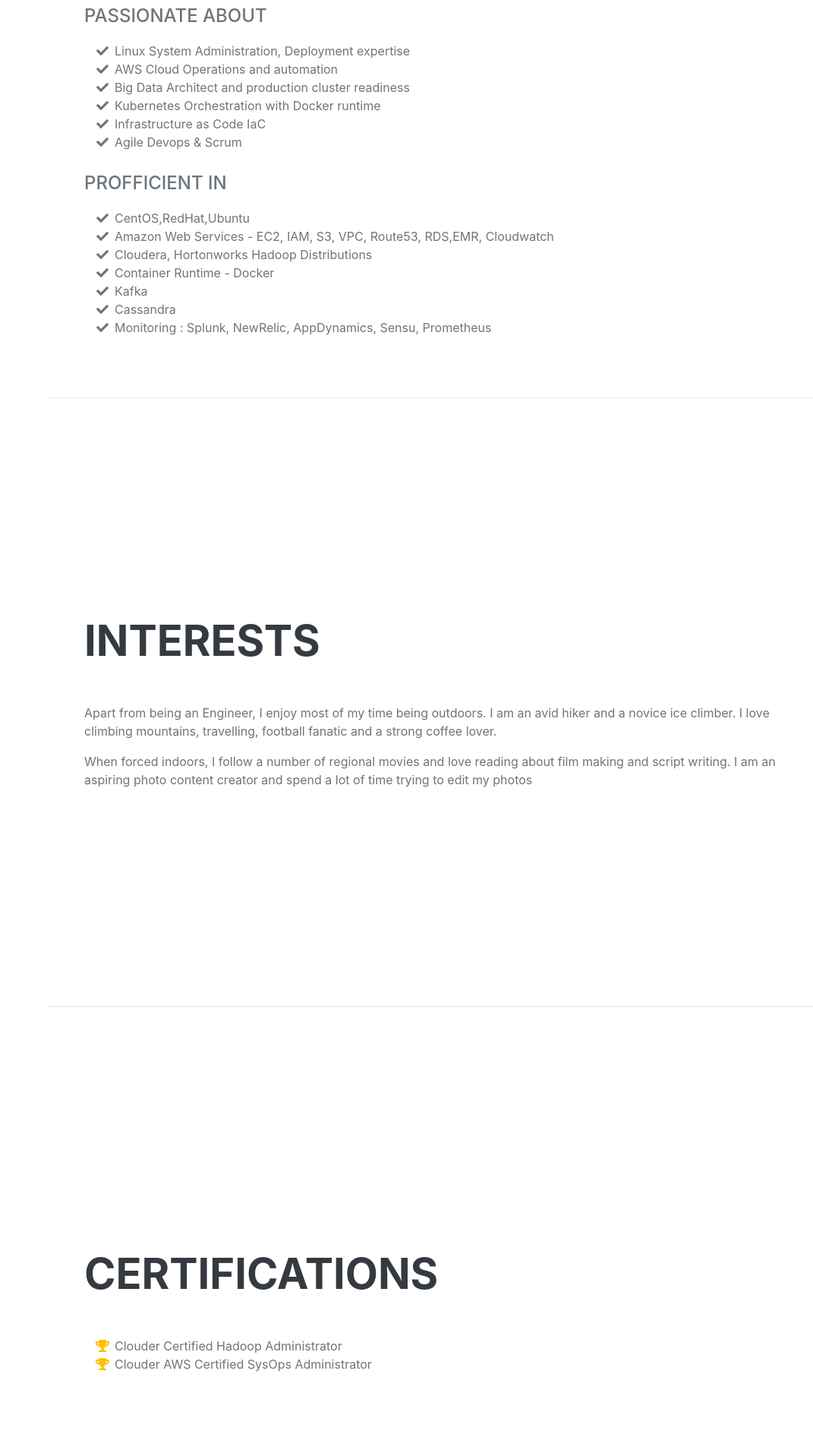
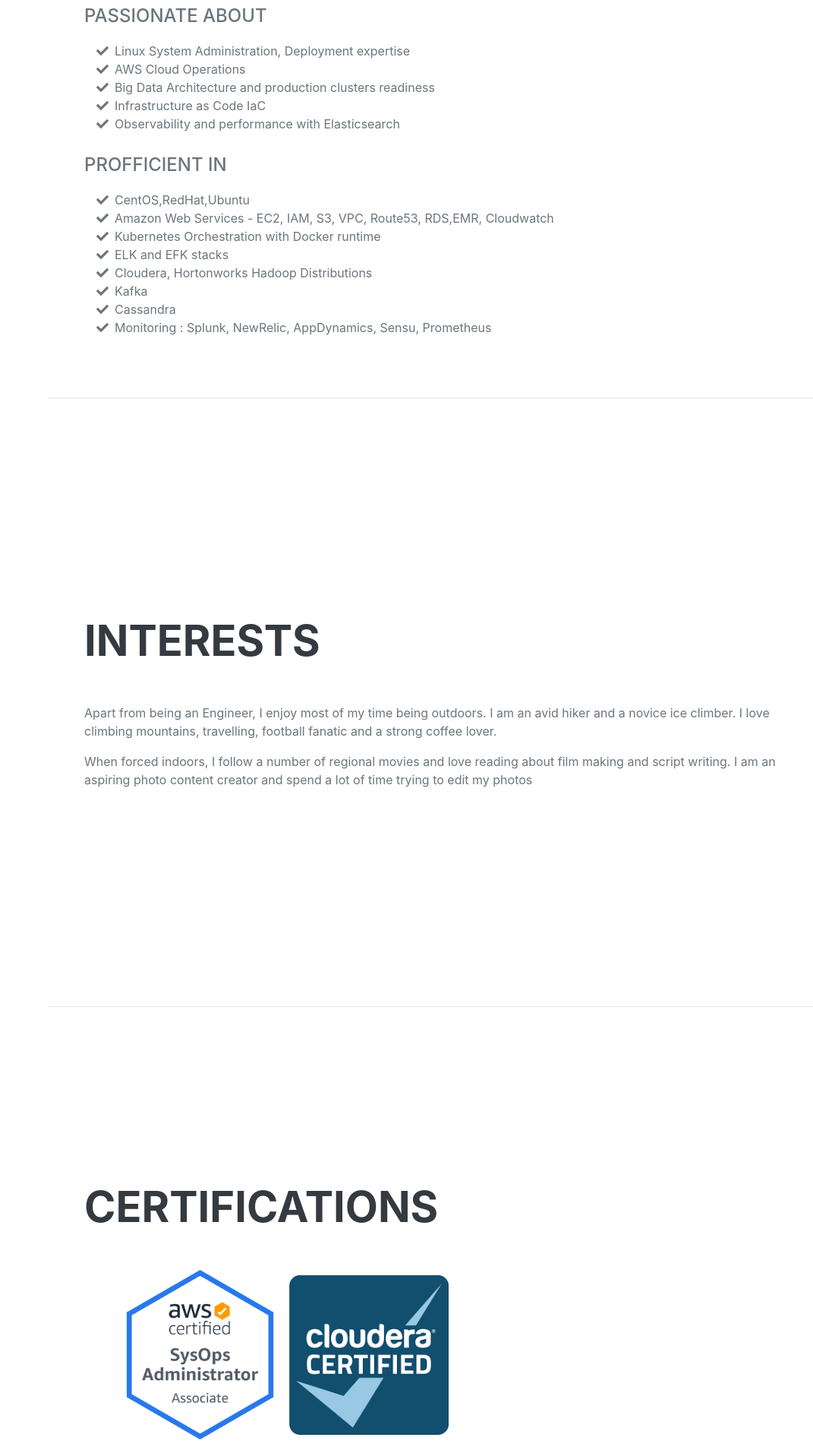
Before and after one commit to adityalolla/DigitalNomad, a plain HTML site: page Public/index.html in a window 1280 px wide. Shown: the part 3356-5260 px from the top of the page at 76% size, without its empty margins (209-1280 px from the left). Drawn offline with nearby package versions, Linux system fonts and the light colour scheme; a web font is replaced by a local one.

Commit message:
Website-2.0.1

```diff
--- a/Public/index.html
+++ b/Public/index.html
@@ -152,15 +152,11 @@
                         </li>
                         <li>
                             <span class="fa-li"><i class="fas fa-check"></i></span>
-                            AWS Cloud Operations and automation
+                            AWS Cloud Operations
                         </li>
                         <li>
                             <span class="fa-li"><i class="fas fa-check"></i></span>
-                            Big Data Architect and production cluster readiness
-                        </li>
-                        <li>
-                            <span class="fa-li"><i class="fas fa-check"></i></span>
-                            Kubernetes Orchestration with Docker runtime
+                            Big Data Architecture and production clusters readiness
                         </li>
                         <li>
                             <span class="fa-li"><i class="fas fa-check"></i></span>
@@ -168,7 +164,7 @@
                         </li>
                         <li>
                             <span class="fa-li"><i class="fas fa-check"></i></span>
-                            Agile Devops & Scrum
+                            Observability and performance with Elasticsearch
                         </li>
                     </ul>
                     <br>
@@ -184,11 +180,15 @@
                         </li>
                         <li>
                             <span class="fa-li"><i class="fas fa-check"></i></span>
-                            Cloudera, Hortonworks Hadoop Distributions
+                            Kubernetes Orchestration with Docker runtime
                         </li>
                         <li>
                             <span class="fa-li"><i class="fas fa-check"></i></span>
-                            Container Runtime - Docker
+                            ELK and EFK stacks
+                        </li>
+                        <li>
+                            <span class="fa-li"><i class="fas fa-check"></i></span>
+                            Cloudera, Hortonworks Hadoop Distributions
                         </li>
                         <li>
                             <span class="fa-li"><i class="fas fa-check"></i></span>
@@ -220,14 +220,9 @@
                 <div class="resume-section-content">
                     <h2 class="mb-5">Certifications</h2>
                     <ul class="fa-ul mb-0">
-                        <li>
-                            <span class="fa-li"><i class="fas fa-trophy text-warning"></i></span>
-                            Clouder Certified Hadoop Administrator
-                        </li>
-                        <li>
-                            <span class="fa-li"><i class="fas fa-trophy text-warning"></i></span>
-                            Clouder AWS Certified SysOps Administrator
-                        </li>
+                        <img src="assets/img/AWS-SysOpAdmin-Associate-2020.png" width="225" height="225">
+                        <img src="assets/img/cloudcerti.png" width="210" height="210">
+
                     </ul>
                 </div>
             </section>
```
Also changed, not shown: Public/assets/img/AWS-SysOpAdmin-Associate-2020.png (added), Public/assets/img/cloudcerti.png (added).
